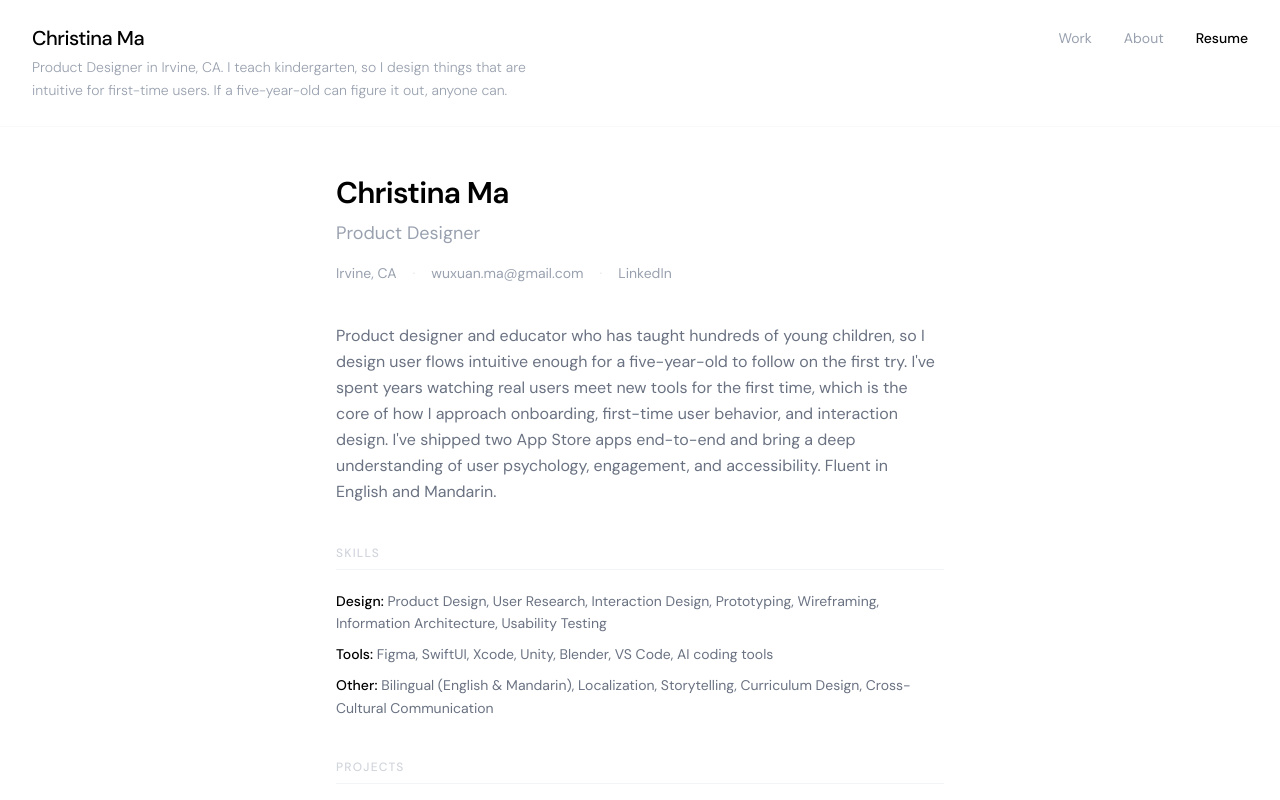
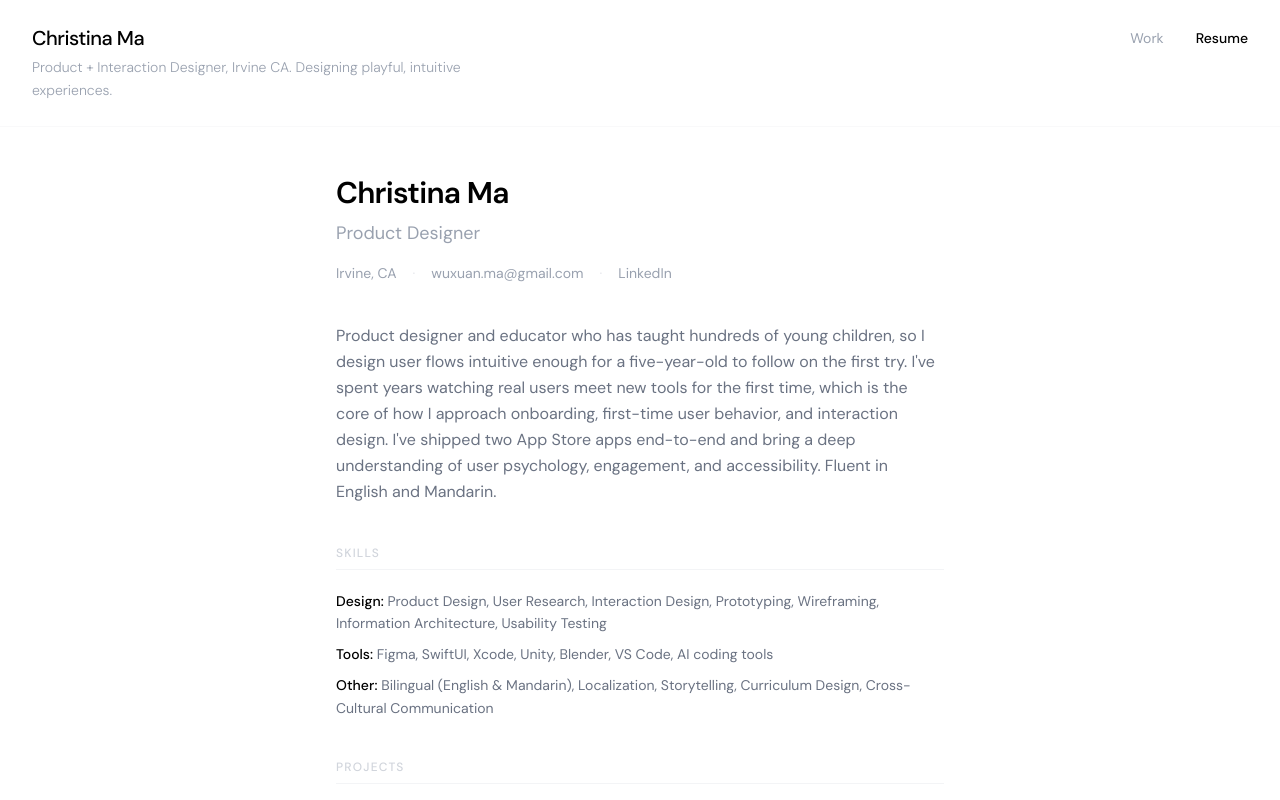
Before and after one commit to Christina505/my-portfolio, a Next.js app: page /resume in a window 1280 px wide. Shown: the top 800 px of the page. Built offline with nearby package versions, Linux system fonts and the light colour scheme.

Commit message:
Update reflection title, remove About nav link, refresh resume hero

```diff
--- a/app/components/cases/decks.tsx
+++ b/app/components/cases/decks.tsx
@@ -44,7 +44,7 @@ export const decks: Deck[] = [
       { kind: "gallery", eyebrow: "The Shipped App", title: "Stripped to the *essentials*", media: [{ type: "image", src: "/projects/lc-final-welcome.png" }, { type: "image", src: "/projects/lc-home.png" }, { type: "image", src: "/projects/lc-final-album.png" }] },
       { kind: "split", eyebrow: "Engineering", title: "I *coded* it myself", body: "Figma → SwiftUI → Mandarin localization → App Store. End-to-end, so I can talk implementation with engineers.", media: { type: "image", src: "/projects/lc-code.png" } },
       { kind: "image", eyebrow: "Localization", title: "Warm in *Mandarin*, too", media: { type: "video", src: "/projects/lc-mandarin.mp4" }, caption: "I translated the entire app into Chinese — 奶茶 included." },
-      { kind: "text", eyebrow: "Reflection", title: "Cutting *is* designing", body: "Once the screens were stripped down, the real work became the seams between them. I spent most of my iteration time on transitions — matching motion curves, carrying shared elements across pages, tuning timing — so moving through the app feels like one continuous, breathing surface rather than a stack of separate views. Cohesion isn't a coat of paint you add at the end; it's the thing that makes a simple app feel finished. Fewer features gave every interaction the room to feel intentional." },
+      { kind: "text", eyebrow: "Reflection", title: "The work is in the *seams*", body: "Once the screens were stripped down, the real work became the seams between them. I spent most of my iteration time on transitions — matching motion curves, carrying shared elements across pages, tuning timing — so moving through the app feels like one continuous, breathing surface rather than a stack of separate views. Cohesion isn't a coat of paint you add at the end; it's the thing that makes a simple app feel finished. Fewer features gave every interaction the room to feel intentional." },
     ],
   },
   // 1 — Dear Traveler
--- a/app/grid/page.tsx
+++ b/app/grid/page.tsx
@@ -338,9 +338,6 @@ export default function Grid() {
           </div>
           <div className="flex gap-4 md:gap-8 text-sm text-gray-400 pt-1 flex-shrink-0">
             <span className="text-black font-medium">Work</span>
-            <Link href="/about" className="hover:text-black transition-colors">
-              About
-            </Link>
             <Link href="/resume" className="hover:text-black transition-colors">
               Resume
             </Link>
--- a/app/resume/page.tsx
+++ b/app/resume/page.tsx
@@ -11,18 +11,15 @@ export default function ResumePage() {
               <h1 className="text-lg md:text-xl font-medium tracking-tight mb-1">Christina Ma</h1>
             </Link>
             <p className="text-xs md:text-sm font-light text-gray-400 leading-relaxed max-w-lg hidden sm:block">
-              Product Designer in Irvine, CA. I teach kindergarten, so I design things that are intuitive for first-time users. If a five-year-old can figure it out, anyone can.
+              Product + Interaction Designer, Irvine CA. Designing playful, intuitive experiences.
             </p>
             <p className="text-xs font-light text-gray-400 leading-relaxed sm:hidden">
-              Product Designer in Irvine, CA
+              Product + Interaction Designer
             </p>
           </div>
           <div className="flex gap-4 md:gap-8 text-sm text-gray-400 pt-1 flex-shrink-0">
             <Link href="/" className="hover:text-black transition-colors">
               Work
-            </Link>
-            <Link href="/about" className="hover:text-black transition-colors">
-              About
             </Link>
             <span className="text-black font-medium">
               Resume
```
